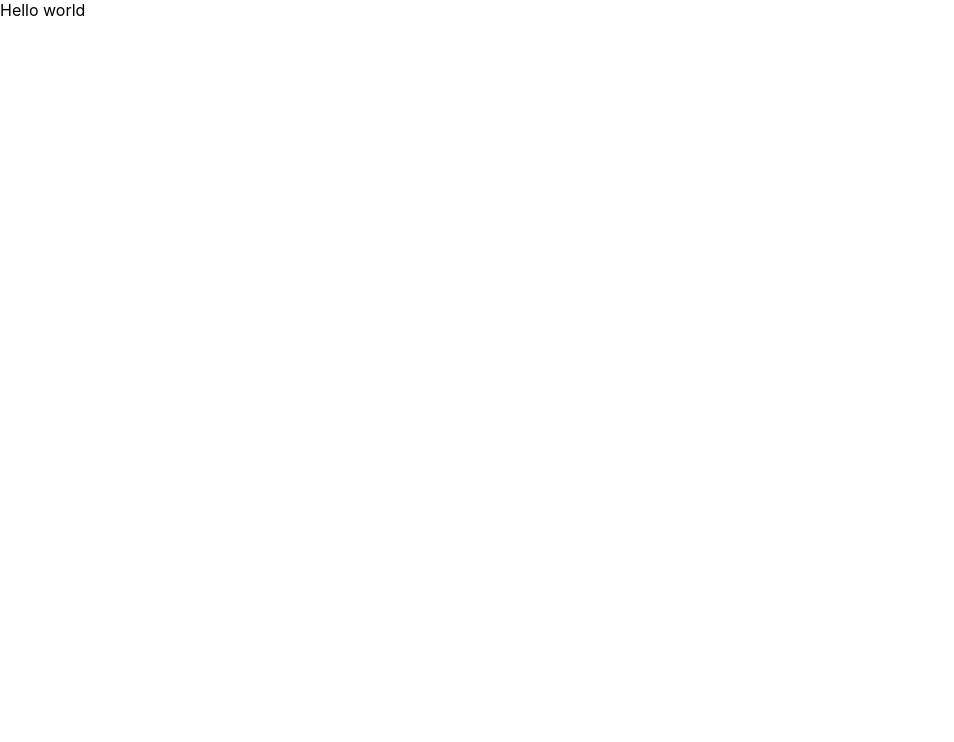
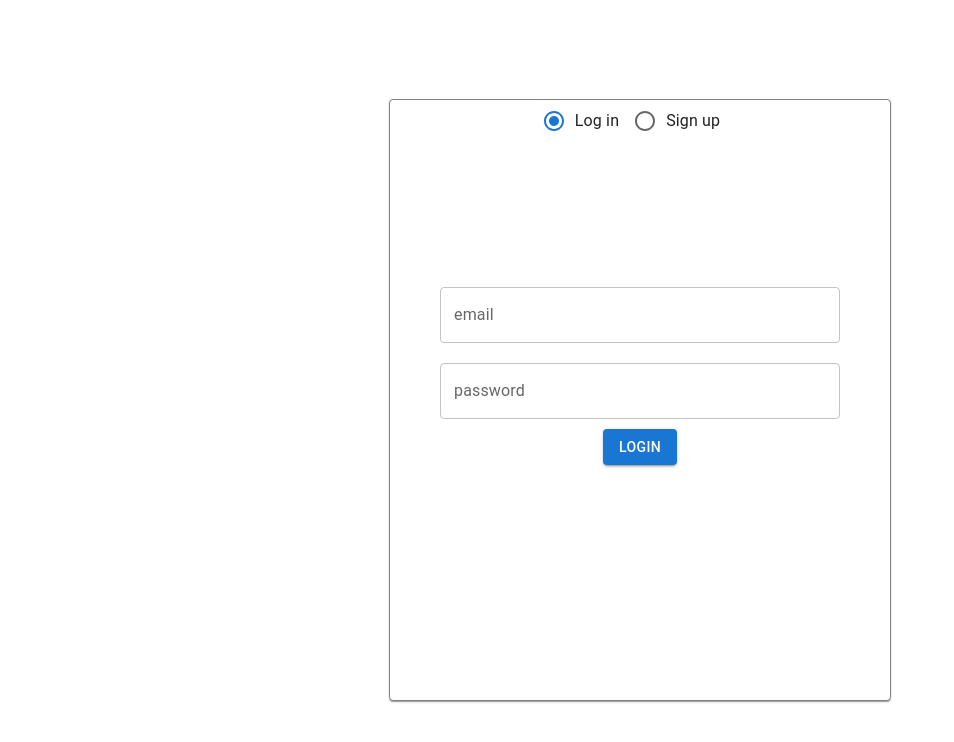
Before and after one commit to dk-via-sep6/SEP6-Best-Movies-App, a React (Create React App) app: page /login in a window 1280 px wide. Shown: the top 742 px of the page, without its empty margins (0-954 px from the left). Built offline with nearby package versions, Linux system fonts and the light colour scheme.

Commit message:
added movies page with topbar

```diff
--- a/src/App.tsx
+++ b/src/App.tsx
@@ -1,15 +1,16 @@
 import "./App.css";
 import { BrowserRouter as Router, Route, Routes } from "react-router-dom";
-import LogInPage from "./pages/login";
+import LogInPage from "./pages/login/login";
+import MoviesPage from "./pages/movies/movies";
 
 function App() {
   return (
     <Router>
-      <div>
-        <Routes>
-          <Route path="/login" element={<LogInPage />} />
-        </Routes>
-      </div>
+      <Routes>
+        <Route path="/login" element={<LogInPage />} />
+        <Route path="/movies" element={<MoviesPage />} />
+      </Routes>
+
       <div className="App"></div>
     </Router>
   );
--- a/src/components/login.tsx
+++ /dev/null
@@ -1,6 +0,0 @@
-import { FunctionComponent } from "react";
-
-const Login: FunctionComponent = () => {
-  return <div>Hello world</div>;
-};
-export default Login;
--- /dev/null
+++ b/src/components/login/login.tsx
@@ -0,0 +1,80 @@
+import { FunctionComponent } from "react";
+import "./style.css";
+import Card from "@mui/material/Card";
+import {
+  Button,
+  FormControl,
+  FormControlLabel,
+  Radio,
+  RadioGroup,
+  TextField,
+} from "@mui/material";
+import React from "react";
+const Login: FunctionComponent = () => {
+  const [value, setValue] = React.useState("login");
+
+  const handleChange = (event: React.ChangeEvent<HTMLInputElement>) => {
+    setValue((event.target as HTMLInputElement).value);
+  };
+
+  return (
+    <Card className="loginCard">
+      <FormControl>
+        <RadioGroup
+          row
+          aria-labelledby="demo-controlled-radio-buttons-group"
+          name="controlled-radio-buttons-group"
+          value={value}
+          onChange={handleChange}
+        >
+          <FormControlLabel value="login" control={<Radio />} label="Log in" />
+          <FormControlLabel
+            value="signup"
+            control={<Radio />}
+            label="Sign up"
+          />
+        </RadioGroup>
+      </FormControl>
+      {value === "signup" ? (
+        <div className="loginContainer">
+          <TextField className="textField" label="name"></TextField>
+          <TextField
+            type="email"
+            className="textField"
+            label="email"
+          ></TextField>
+          <TextField
+            type="password"
+            className="textField"
+            label="password"
+          ></TextField>
+          <TextField
+            type="password"
+            className="textField"
+            label="repeat password"
+          ></TextField>
+          <Button className="loginButton" variant="contained">
+            Sign Up
+          </Button>
+        </div>
+      ) : (
+        <div className="loginContainer">
+          <TextField
+            type="email"
+            className="textField"
+            label="email"
+          ></TextField>
+          <TextField
+            type="password"
+            className="textField"
+            label="password"
+          ></TextField>
+          <Button className="loginButton" variant="contained">
+            Login
+          </Button>
+        </div>
+      )}
+    </Card>
+  );
+};
+export default Login;
--- /dev/null
+++ b/src/components/login/style.css
@@ -0,0 +1,25 @@
+.loginCard{
+    height: 600px;
+    display: flex;
+    flex-direction: column;
+    width: 500px;
+    align-items: center;
+    justify-content: center;
+    border: 1px solid gray;
+    border-radius: 7px;
+
+}
+.textField{
+    margin: 10px !important;
+    width: 80%;
+    background-color: white;
+    border-radius: 7px;
+}
+.loginButton{
+    margin-bottom: 100px !important;
+}
+.loginContainer{
+    display: flex;
+    flex-direction: column;
+    height: 100%;
+}
--- /dev/null
+++ b/src/components/topbar/style.css
@@ -0,0 +1,8 @@
+.topbarContainer{
+    display: flex;
+    width: 100%;
+    height: 50px;
+    background-color: rgb(233, 233, 233);
+    align-items: center;
+    justify-content: flex-end;
+}
--- /dev/null
+++ b/src/components/topbar/topbar.tsx
@@ -0,0 +1,13 @@
+import { FunctionComponent } from "react";
+import LogoutIcon from "@mui/icons-material/Logout";
+import PersonIcon from "@mui/icons-material/Person";
+import "./style.css";
+const Topbar: FunctionComponent = () => {
+  return (
+    <div className="topbarContainer">
+      <LogoutIcon />
+      <PersonIcon />
+    </div>
+  );
+};
+export default Topbar;
--- a/src/pages/login.tsx
+++ /dev/null
@@ -1,6 +0,0 @@
-import Login from "../components/login";
-
-const LogInPage: React.FC = () => {
-  return <Login />;
-};
-export default LogInPage;
--- /dev/null
+++ b/src/pages/login/login.tsx
@@ -0,0 +1,10 @@
+import Login from "../../components/login/login";
+import "./style.css";
+const LogInPage: React.FC = () => {
+  return (
+    <div className="loginContainer">
+      <Login />
+    </div>
+  );
+};
+export default LogInPage;
--- /dev/null
+++ b/src/pages/login/style.css
@@ -0,0 +1,14 @@
+.loginContainer{
+    height: 100%;
+    width: 100%;
+    display: flex;
+    justify-content: center;
+    align-items: center;
+
+}
+body,
+html,
+#root {
+  height: 100%;
+  margin: 0;
+}
--- /dev/null
+++ b/src/pages/movies/movies.tsx
@@ -0,0 +1,10 @@
+import Topbar from "../../components/topbar/topbar";
+
+const MoviesPage: React.FC = () => {
+  return (
+    <>
+      <Topbar />
+    </>
+  );
+};
+export default MoviesPage;
```
Also changed, not shown: 1 other file (tests, documents, lock files or other folders).
